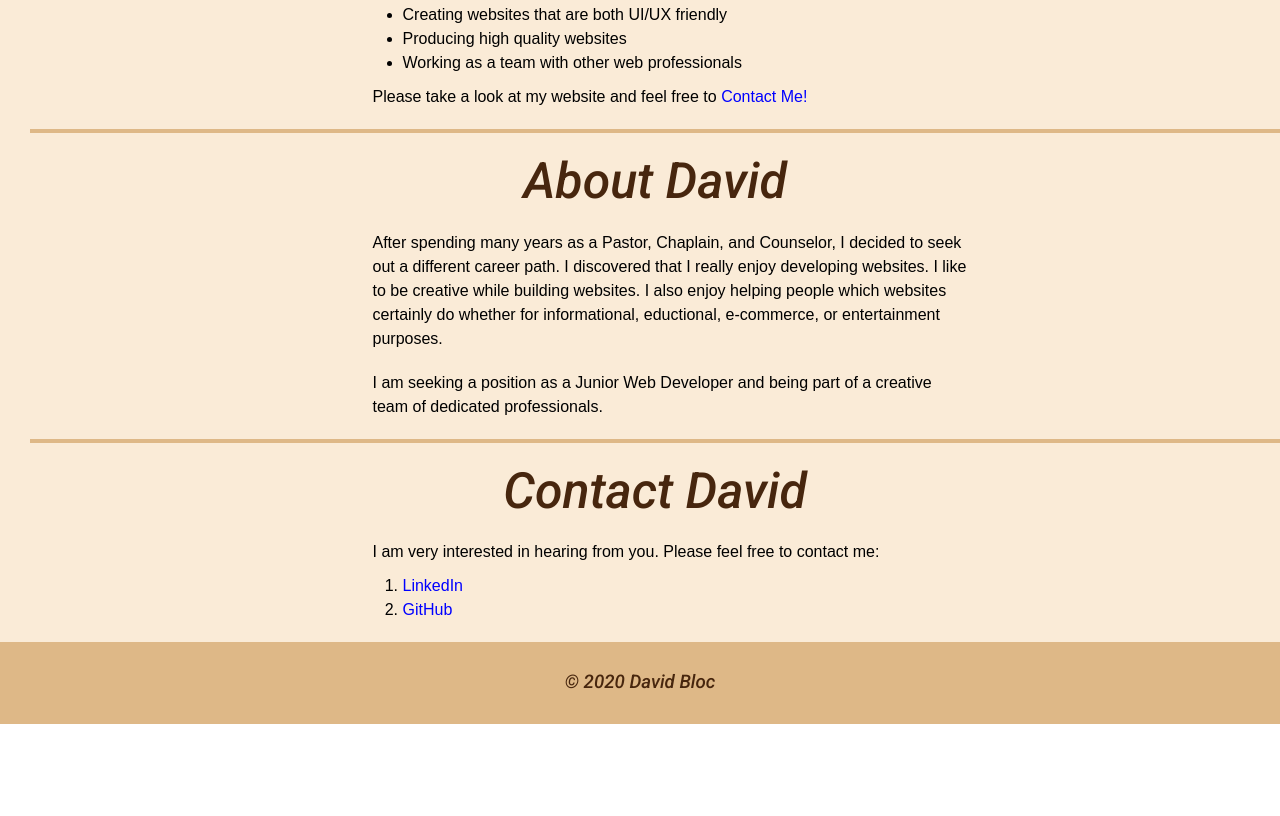
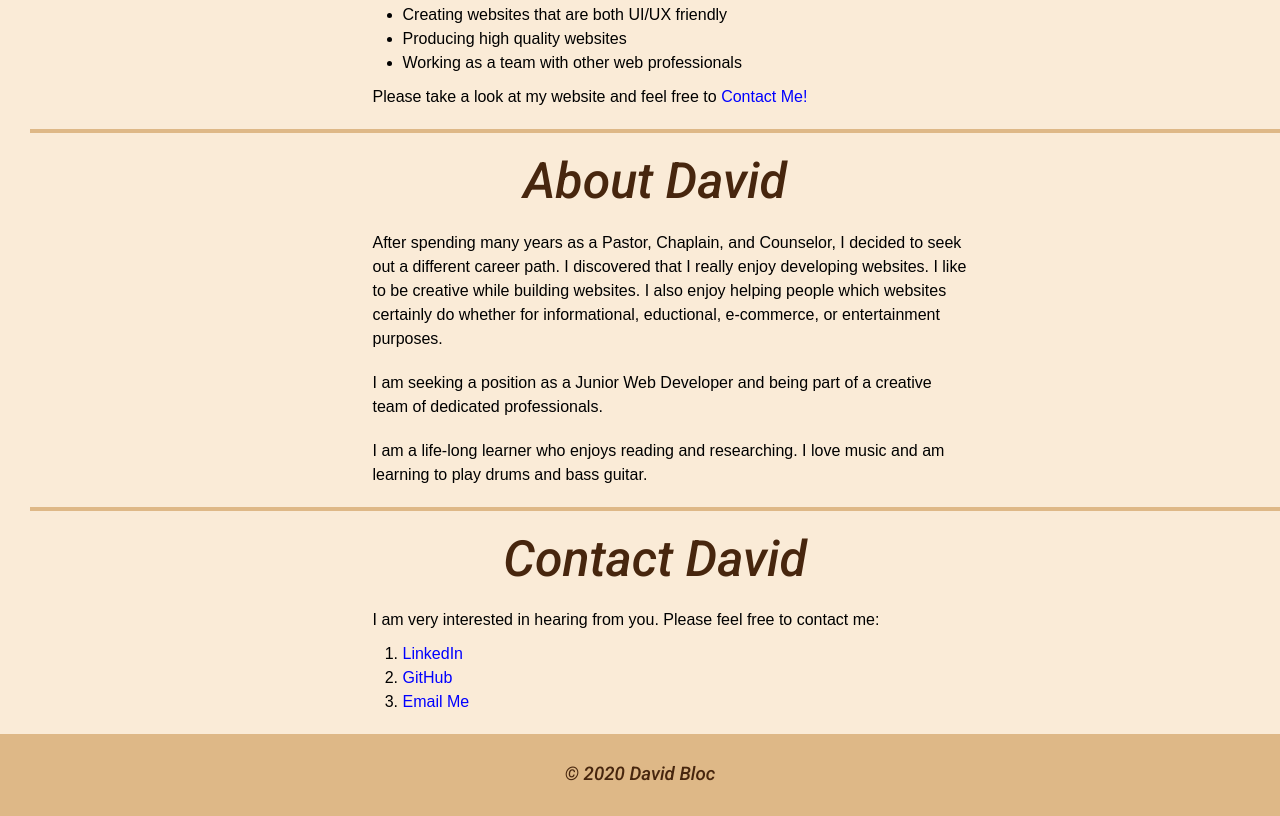
Before and after one commit to dpjenk/First-Website, a plain HTML site: page index.html in a window 1280 px wide. Shown: the part 883-1699 px from the top of the page. Before the commit the page ends 1607 px from the top, so only its background shows below. Drawn offline with nearby package versions, Linux system fonts and the light colour scheme; a script that the page names is missing.

Commit message:
Update index.html

```diff
--- a/index.html
+++ b/index.html
@@ -46,6 +46,7 @@
       <h2>About David</h2>
       <p>After spending many years as a Pastor, Chaplain, and Counselor, I decided to seek out a different career path. I discovered that I really enjoy developing websites. I like to be creative while building websites. I also enjoy helping people which websites certainly do whether for informational, eductional, e-commerce, or entertainment purposes.</p>
       <p>I am seeking a position as a Junior Web Developer and being part of a creative team of dedicated professionals.</p>
+      <p> I am a life-long learner who enjoys reading and researching. I love music and am learning to play drums and bass guitar.
     </div>
   </article>
     <hr>
@@ -58,9 +59,12 @@
       <p>I am very interested in hearing from you. Please feel free to contact me:</p>
         <ol>
           <li>
-          <a href="https://linkedin.com" target="_blank">LinkedIn</a>
+          <a href="https://www.linkedin.com/in/david-jenkins-568823160/" target="_blank">LinkedIn</a>
           <li>
           <a href="https://github.com/dpjenk" target="_blank">GitHub</a>
+          </li>
+          <li>
+          <a href="mailto:dpjenk@outlook.com">Email Me</a>
           </li>
       </ol>
     </div>
```
